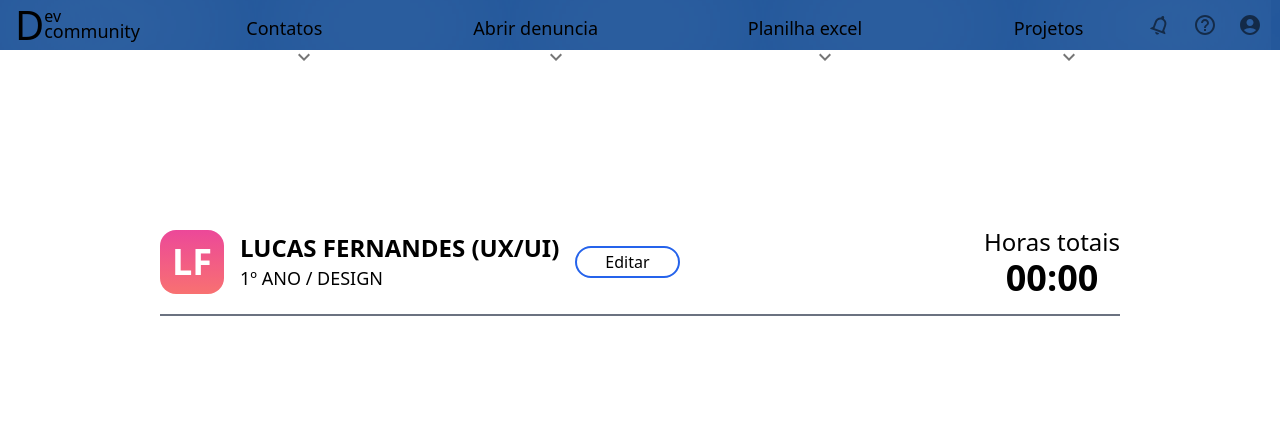
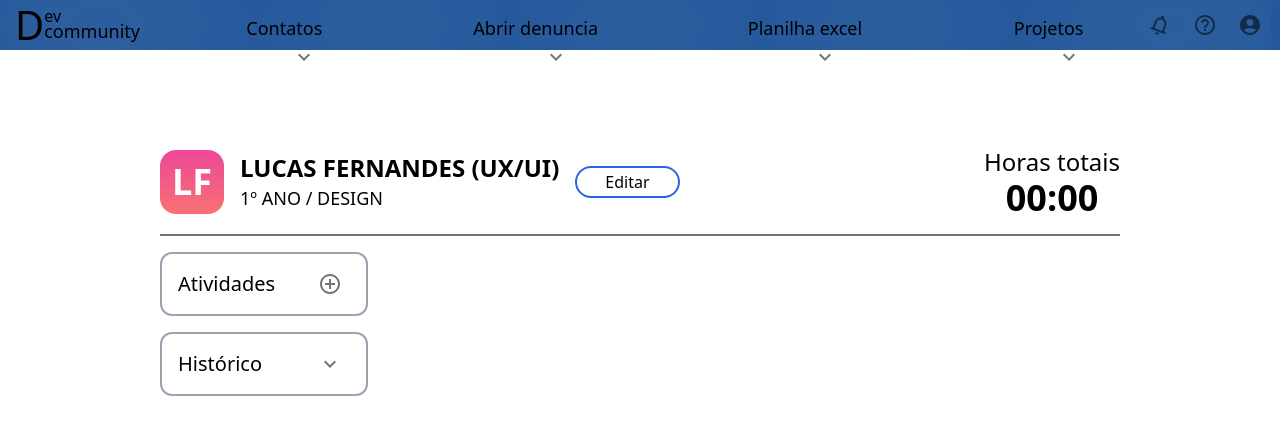
Before and after one commit to Maua-Dev/portal_interno_front, a Next.js app: page / in a window 1280 px wide. Shown: the top 434 px of the page. Built offline with nearby package versions, Linux system fonts and the light colour scheme.

Commit message:
added history & activities buttons

```diff
--- /dev/null
+++ b/src/app/components/ActivitiesButton.tsx
@@ -0,0 +1,22 @@
+import AddCircleOutlineIcon from '@mui/icons-material/AddCircleOutline'
+import IconButton from '@mui/material/IconButton'
+import { ReactNode } from 'react'
+
+const Container = ({ children }: { children: ReactNode }) => {
+  return (
+    <div className="flex h-16 w-48 items-center justify-between rounded-xl border-2 border-gray-400 px-4 sm:w-52">
+      {children}
+    </div>
+  )
+}
+
+export default function ActivitiesButton() {
+  return (
+    <Container>
+      <p className="text-xl">Atividades</p>
+      <IconButton>
+        <AddCircleOutlineIcon />
+      </IconButton>
+    </Container>
+  )
+}
--- /dev/null
+++ b/src/app/components/HistoryButton.tsx
@@ -0,0 +1,22 @@
+import ExpandMoreIcon from '@mui/icons-material/ExpandMore'
+import IconButton from '@mui/material/IconButton'
+import { ReactNode } from 'react'
+
+const Container = ({ children }: { children: ReactNode }) => {
+  return (
+    <div className="flex h-16 w-48 items-center justify-between rounded-xl border-2 border-gray-400 px-4 sm:w-52">
+      {children}
+    </div>
+  )
+}
+
+export default function HistoryButton() {
+  return (
+    <Container>
+      <p className="text-xl">Histórico</p>
+      <IconButton>
+        <ExpandMoreIcon className="text-2xl" />
+      </IconButton>
+    </Container>
+  )
+}
--- a/src/app/components/NameHeader.tsx
+++ b/src/app/components/NameHeader.tsx
@@ -3,7 +3,13 @@ import { ReactNode } from 'react'
 
 const Container = ({ children }: { children: ReactNode }) => {
   return (
-    <div className="mx-10 mt-40 flex flex-col items-center justify-between gap-4 border-b-2 border-gray-500 py-4 sm:flex-row md:mx-40 md:gap-0">
+    <div className="flex w-full items-center justify-between">{children}</div>
+  )
+}
+
+const Border = ({ children }: { children: ReactNode }) => {
+  return (
+    <div className="flex w-full flex-col items-center justify-between gap-4 border-b-2 border-gray-500 py-4 sm:flex-row md:gap-0">
       {children}
     </div>
   )
@@ -50,6 +56,7 @@ export default function NameHeader({
 }) {
   return (
     <Container>
+      <Border>
         <Components>
           <ProfileSquare
             name={name.charAt(0) + name.charAt(name.indexOf(' ') + 1)}
@@ -61,6 +68,7 @@ export default function NameHeader({
           <EditButton />
         </Components>
         <DisplayHours hours="00:00" />
+      </Border>
     </Container>
   )
 }
--- a/src/app/page.tsx
+++ b/src/app/page.tsx
@@ -1,6 +1,8 @@
 import { Inter } from 'next/font/google'
 import NameHeader from './components/NameHeader'
 import NavBar from './components/Navbar'
+import ActivitiesButton from './components/ActivitiesButton'
+import HistoryButton from './components/HistoryButton'
 // import { UserProvider } from '@/contexts/user_provider'
 
 const inter = Inter({ subsets: ['latin'] })
@@ -8,17 +10,17 @@ const inter = Inter({ subsets: ['latin'] })
 export default function Home() {
   return (
     <main className="">
-      <div className="flex flex-col">
-        <div>
       <NavBar />
+      <section className="mt-20 flex flex-col gap-4 px-10 md:px-40">
         <NameHeader
           name="Lucas Fernandes"
           course="Design"
           year="1º Ano"
           stack="UX/UI"
         />
-        </div>
-      </div>
+        <ActivitiesButton />
+        <HistoryButton />
+      </section>
     </main>
   )
 }
```
Also changed, not shown: src/app/components/navbar.module.css (+11 -7 lines). Lines whose indentation alone changed are shown as unchanged.
